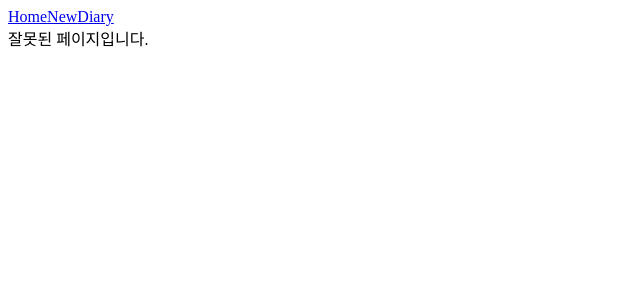
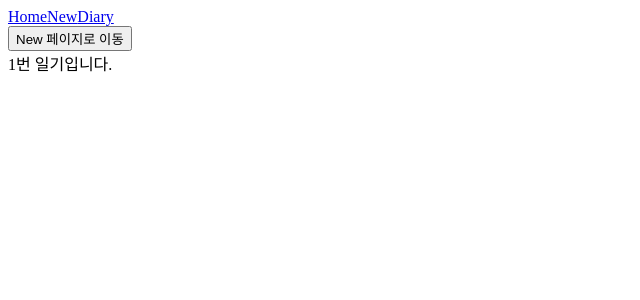
Before and after one commit to meanzzi/emotional-diary, a React app: page /diary/1 in a window 1280 px wide. Shown: the top 300 px of the page, without its empty margins (0-640 px from the left). Built offline with nearby package versions, Linux system fonts and the light colour scheme; the HTML template or start-up script is replaced by a standard one.

Commit message:
동적 라우팅

```diff
--- a/src/App.jsx
+++ b/src/App.jsx
@@ -1,5 +1,5 @@
 import "./App.css";
-import { Routes, Route, Link } from "react-router-dom";
+import { Routes, Route, Link, useNavigate } from "react-router-dom";
 import Home from "./pages/Home";
 import Diary from "./pages/Diary";
 import New from "./pages/New";
@@ -9,6 +9,12 @@
 // /new : 새로운 일기 작성 페이지
 // /diary : 일기 조회 페이지
 function App() {
+  const nav = useNavigate();
+
+  const onClickButton = () => {
+    nav("/new");
+  };
+
   return (
     <>
       <div>
@@ -16,10 +22,11 @@
         <Link to={"/new"}>New</Link>
         <Link to={"/diary"}>Diary</Link>
       </div>
+      <button onClick={onClickButton}>New 페이지로 이동</button>
       <Routes>
         <Route path="/" element={<Home />} />
         <Route path="/new" element={<New />} />
-        <Route path="/diary" element={<Diary />} />
+        <Route path="/diary/:id" element={<Diary />} />
         <Route path="*" element={<Notfound />} />
       </Routes>
     </>
--- a/src/pages/Diary.jsx
+++ b/src/pages/Diary.jsx
@@ -1,5 +1,10 @@
+import { useParams } from "react-router-dom";
+
 const Diary = () => {
-  return <div>Diary</div>;
+  const params = useParams();
+  console.log(params);
+
+  return <div>{params.id}번 일기입니다.</div>;
 };
 
 export default Diary;
```
